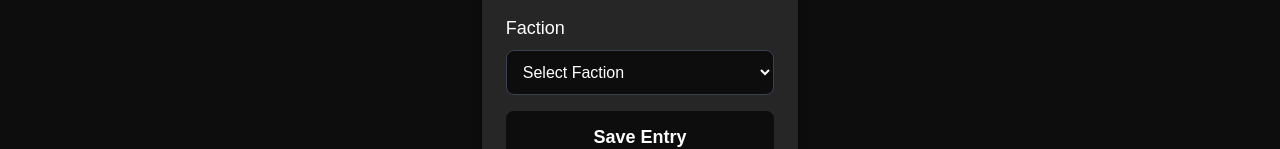
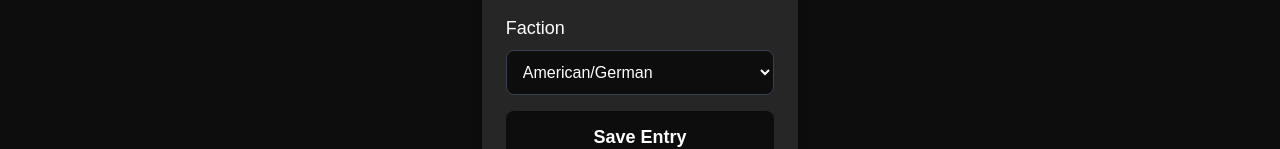
Before and after one commit to Paul-Lecomte/RangeAndRain, a Next.js app: page / in a window 1280 px wide. Shown: the part 417-566 px from the top of the page. Built offline with nearby package versions, Linux system fonts and the light colour scheme.

Commit message:
default value axis/ally

```diff
--- a/src/components/input/InputForm.js
+++ b/src/components/input/InputForm.js
@@ -74,7 +74,6 @@ const InputForm = () => {
                         onChange={(e) => setFaction(e.target.value)}
                         className="w-full mt-2 p-3 rounded-lg bg-[#0D0D0D] border border-gray-700 focus:ring-2 focus:ring-blue-500 focus:outline-none"
                     >
-                        <option value="">Select Faction</option>
                         <option value="American/German">American/German</option>
                         <option value="Soviet">Soviet</option>
                         <option value="British">British</option>
```
